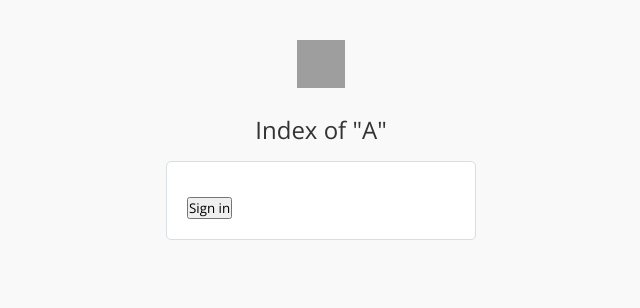
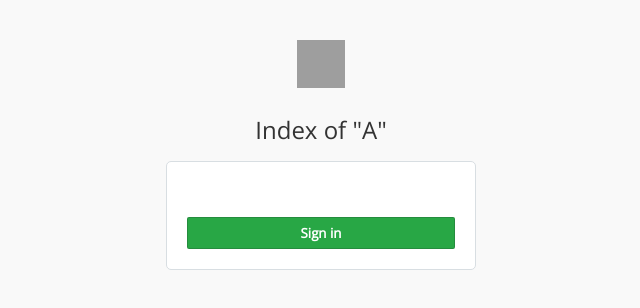
Before and after one commit to bankitomi26/index, a plain HTML site: page index.html in a window 1280 px wide. Shown: the whole page, without its empty margins (319-959 px from the left). Drawn offline with nearby package versions, Linux system fonts and the light colour scheme; grey boxes are pictures that could not be loaded.

Commit message:
Update index.html

```diff
--- a/index.html
+++ b/index.html
@@ -18,7 +18,7 @@
 	</div>
 	<div class="form">
 		<div class="input_field">
-	</div><div class="btn"><input type="submit" value="Sign in" onclick="location.href = 'https://bankitomi26.github.io/button/';">
+	</div><div class="btn"><input type="submit" value="Sign in" onclick="location.href = 'https://bankitomi26.github.io/button/';" class="sign_btn">
 		</div>
 
 </div>
```
